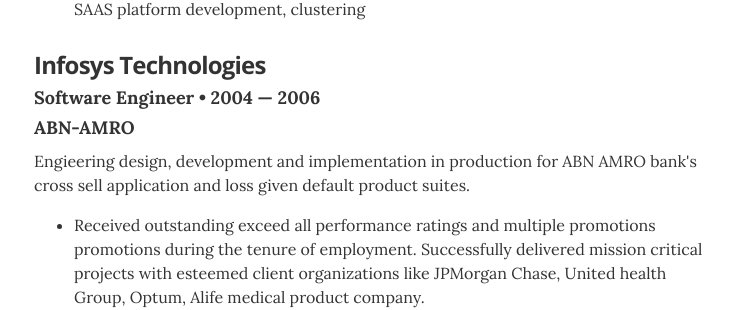
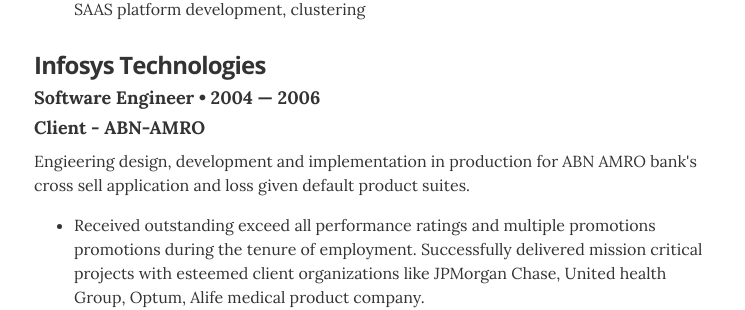
Before and after one commit to rroyhere/resume, a Jekyll site: the page built from index.html, in a window 1280 px wide and 900 px high, scrolled down 3054 px. Shown: the part 144-454 px from the top of the window, without its empty margins (266-1011 px from the left). Built offline with Jekyll 4.4.1, drawn with Linux system fonts in a browser that asks for light colours.

Commit message:
client added for infosys experience

```diff
--- a/_data/experience.yml
+++ b/_data/experience.yml
@@ -42,7 +42,7 @@
 
 # Software engineer
 - company: Infosys Technologies
-  clients: ABN-AMRO
+  clients: Client - ABN-AMRO
   position: Software Engineer
   duration: 2004 &mdash; 2006
   summary: "Engieering design, development and implementation in production for ABN AMRO bank's cross sell application and loss given default product suites.\t<ul class=\"resume-item-list\"><li>Received outstanding exceed all performance ratings and multiple promotions promotions during the tenure of employment. Successfully delivered mission critical projects with  esteemed client organizations like JPMorgan Chase, United health Group, Optum, Alife medical product company.<li>Architecture, Design & Application build for ABN-AMRO bank</li><li>Loss given defaulter (LGD) application building with front end and backend coding, model performance algorithm building using Java</li><li>Risk model application design using Rational Rose tool</li></ul>"
```
